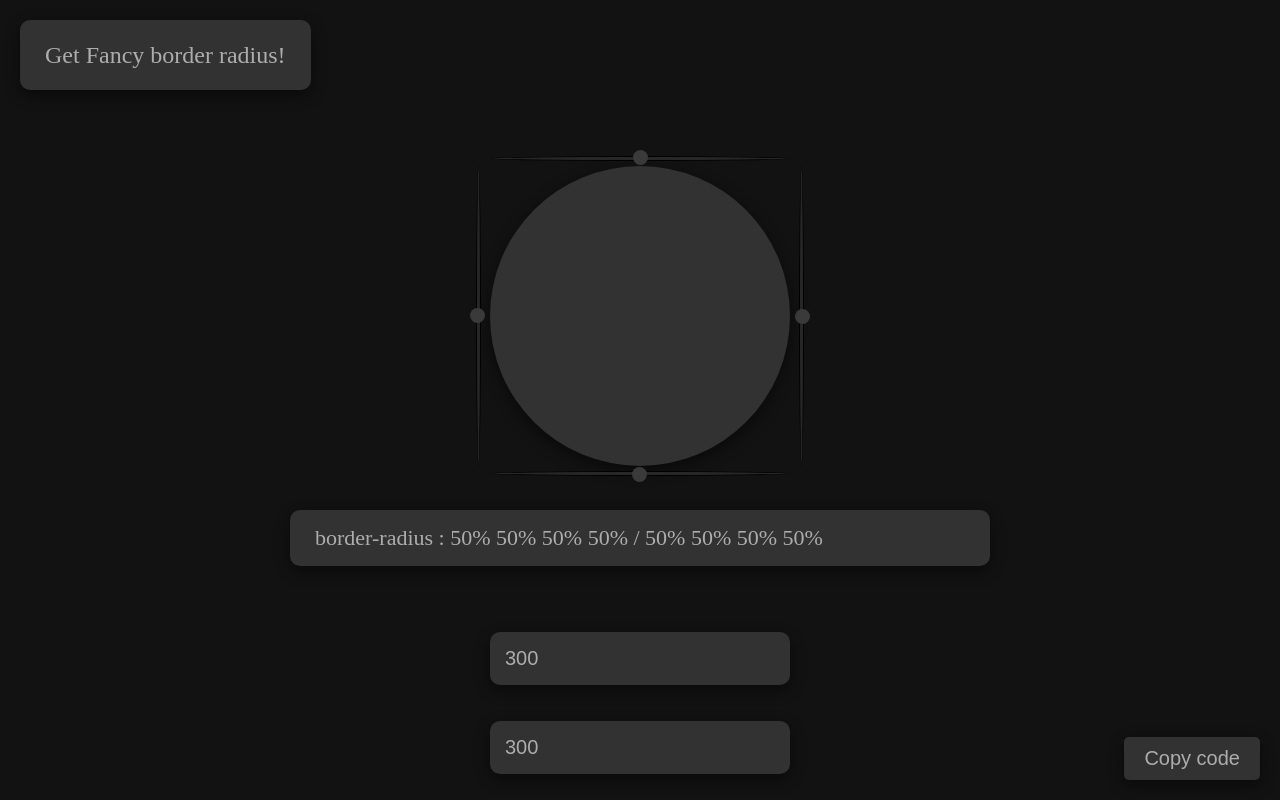
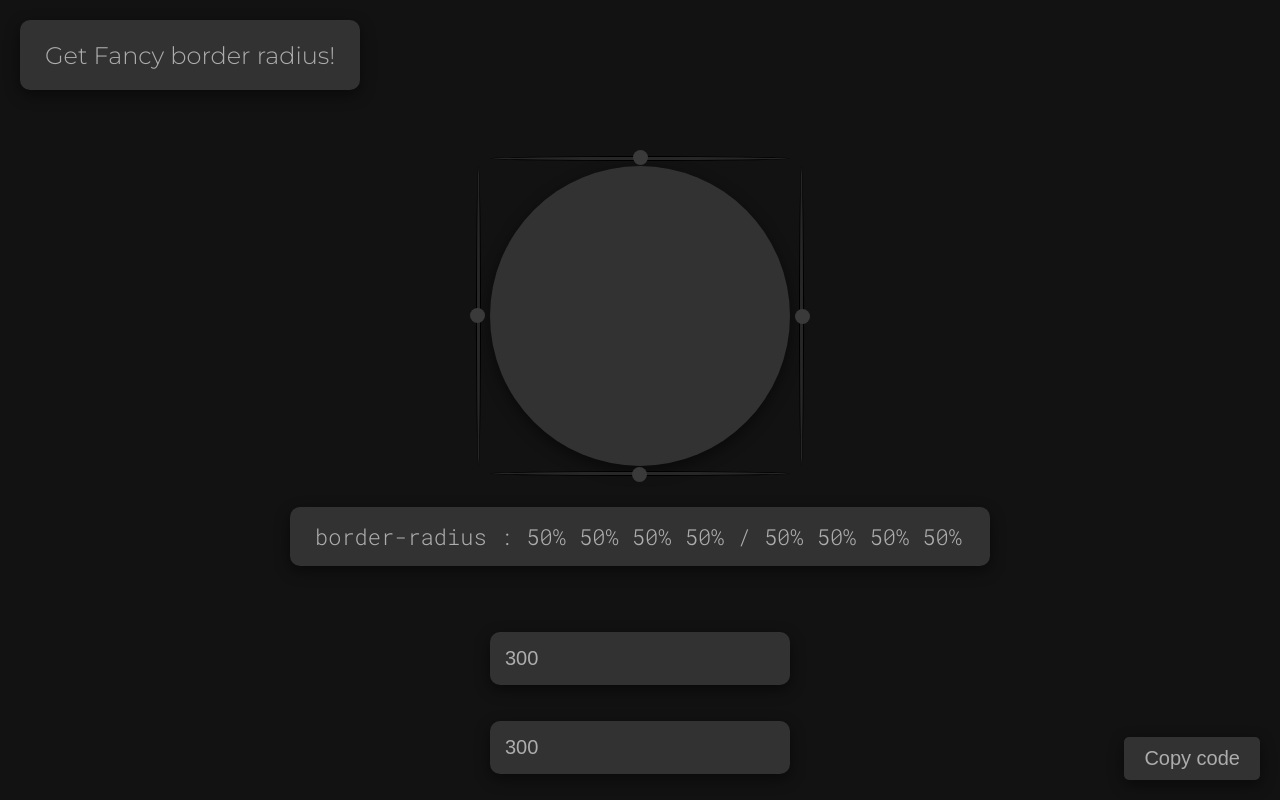
Before and after one commit to Abhishekkumar2021/fancy_border_radius, a React (Create React App) app: page / in a window 1280 px wide. Built offline with nearby package versions, Linux system fonts and the light colour scheme.

Commit message:
Added google fonts

```diff
--- a/src/index.css
+++ b/src/index.css
@@ -1,3 +1,5 @@
+@import url('https://fonts.googleapis.com/css2?family=Montserrat:wght@100;200;300&family=Roboto+Mono:wght@100;200;300&display=swap');
+
 html {
 	scroll-behavior: smooth;
 }
```
